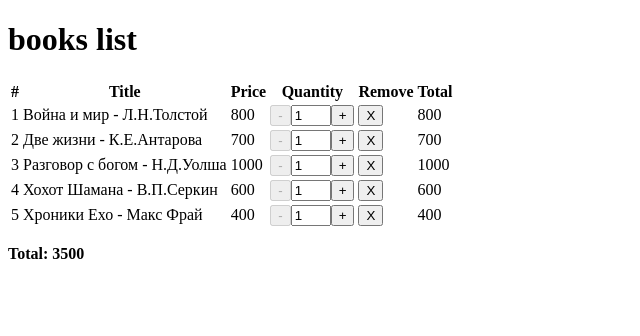
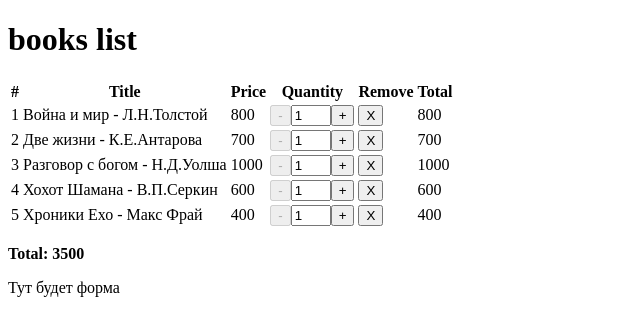
Before and after one commit to EvgeniaLeleo/sky-react, a React (Create React App) app: page / in a window 1280 px wide. Shown: the top 336 px of the page, without its empty margins (0-640 px from the left). Built offline with nearby package versions, Linux system fonts and the light colour scheme.

Commit message:
docs: update readme.md

```diff
--- a/src/App.js
+++ b/src/App.js
@@ -1,6 +1,11 @@
 import './App.css';
 import BookCart from './BookCart';
+import LoginPass from './LoginPass';
 
-const App = () => <BookCart />;
+const App = () => (
+  <div>
+    <BookCart /> <LoginPass />
+  </div>
+);
 
 export default App;
--- /dev/null
+++ b/src/LoginPass.js
@@ -0,0 +1,3 @@
+const LoginPass = () => <p>Тут будет форма</p>;
+
+export default LoginPass;
```
Also changed, not shown: 1 other file (tests, documents, lock files or other folders).
